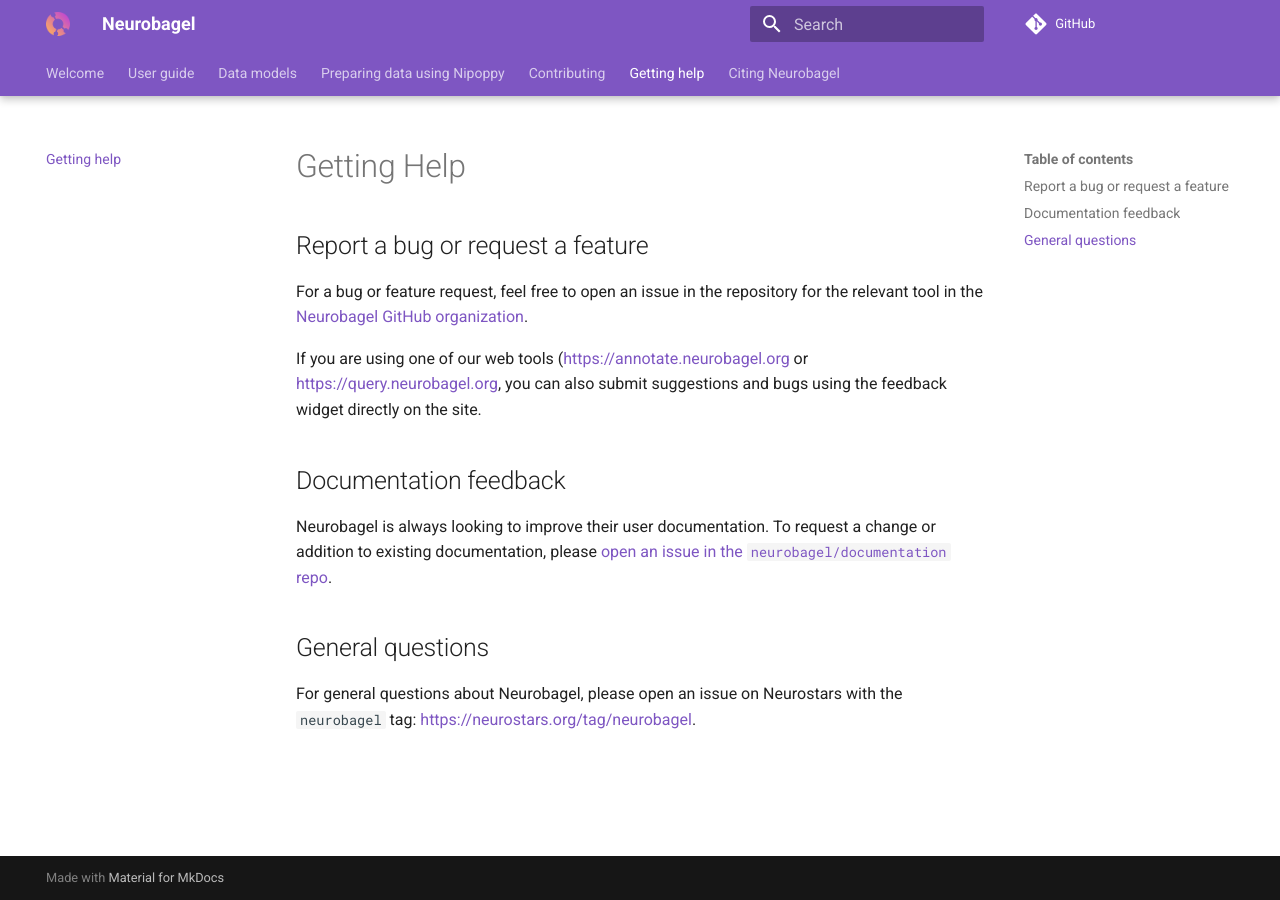
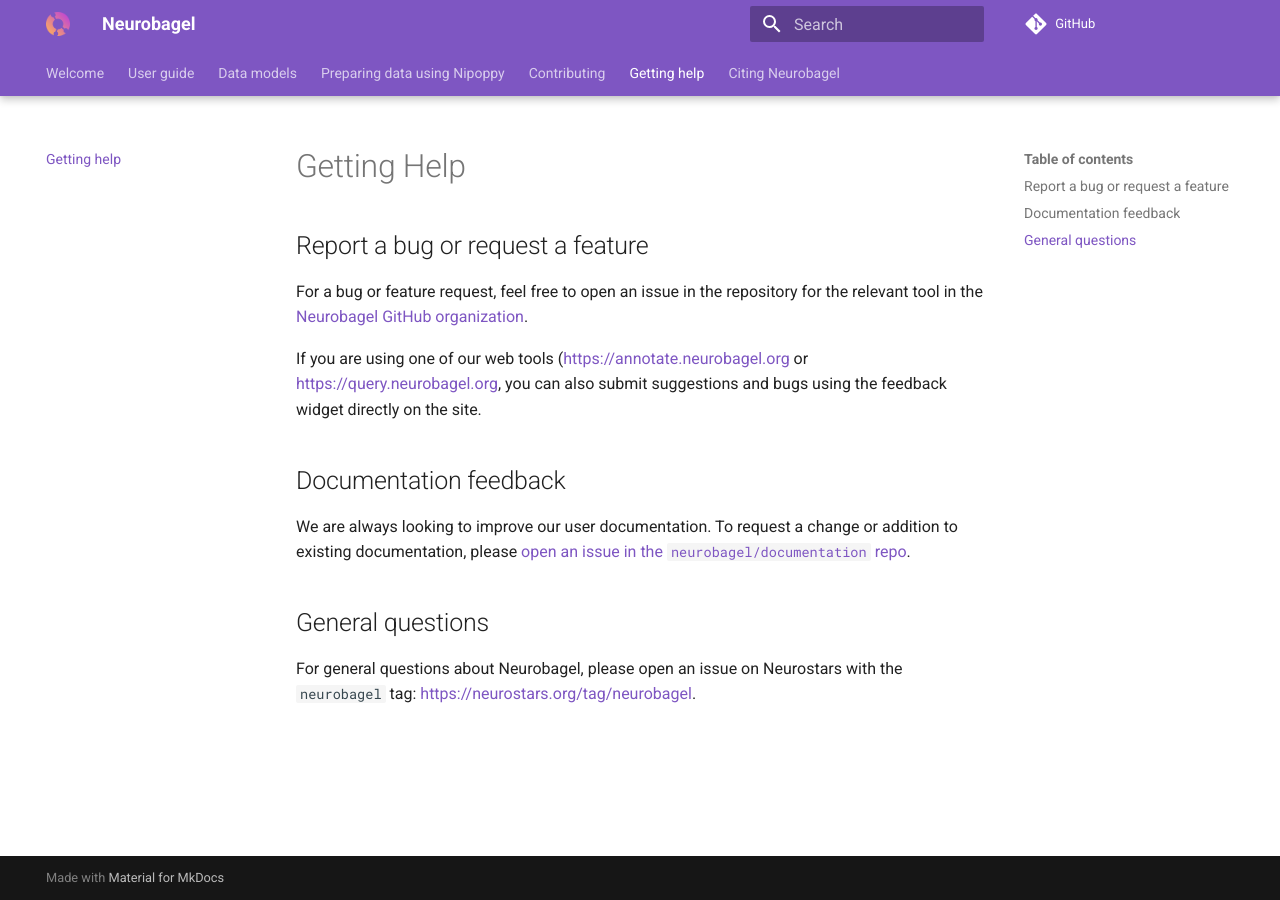
Before and after one commit to neurobagel/documentation, an MkDocs documentation site: the page built from docs/getting_help.md, in a window 1280 px wide. Built offline with MkDocs 1.6.1 and Material for MkDocs 9.7.7, drawn with Linux system fonts in a browser that asks for light colours; comment, search, counter and statistics services are not loaded.

Commit message:
Update docs/getting_help.md
Co-authored-by: Sebastian Urchs <surchs@users.noreply.github.com>

```diff
--- a/docs/getting_help.md
+++ b/docs/getting_help.md
@@ -6,7 +6,7 @@ For a bug or feature request, feel free to open an issue in the repository for t
 If you are using one of our web tools ([https://annotate.neurobagel.org](https://annotate.neurobagel.org) or [https://query.neurobagel.org](https://query.neurobagel.org), you can also submit suggestions and bugs using the feedback widget directly on the site.
 
 ## Documentation feedback
-Neurobagel is always looking to improve their user documentation.
+We are always looking to improve our user documentation.
 To request a change or addition to existing documentation, please [open an issue in the `neurobagel/documentation` repo](https://github.com/neurobagel/documentation/issues).
 
 ## General questions
```
